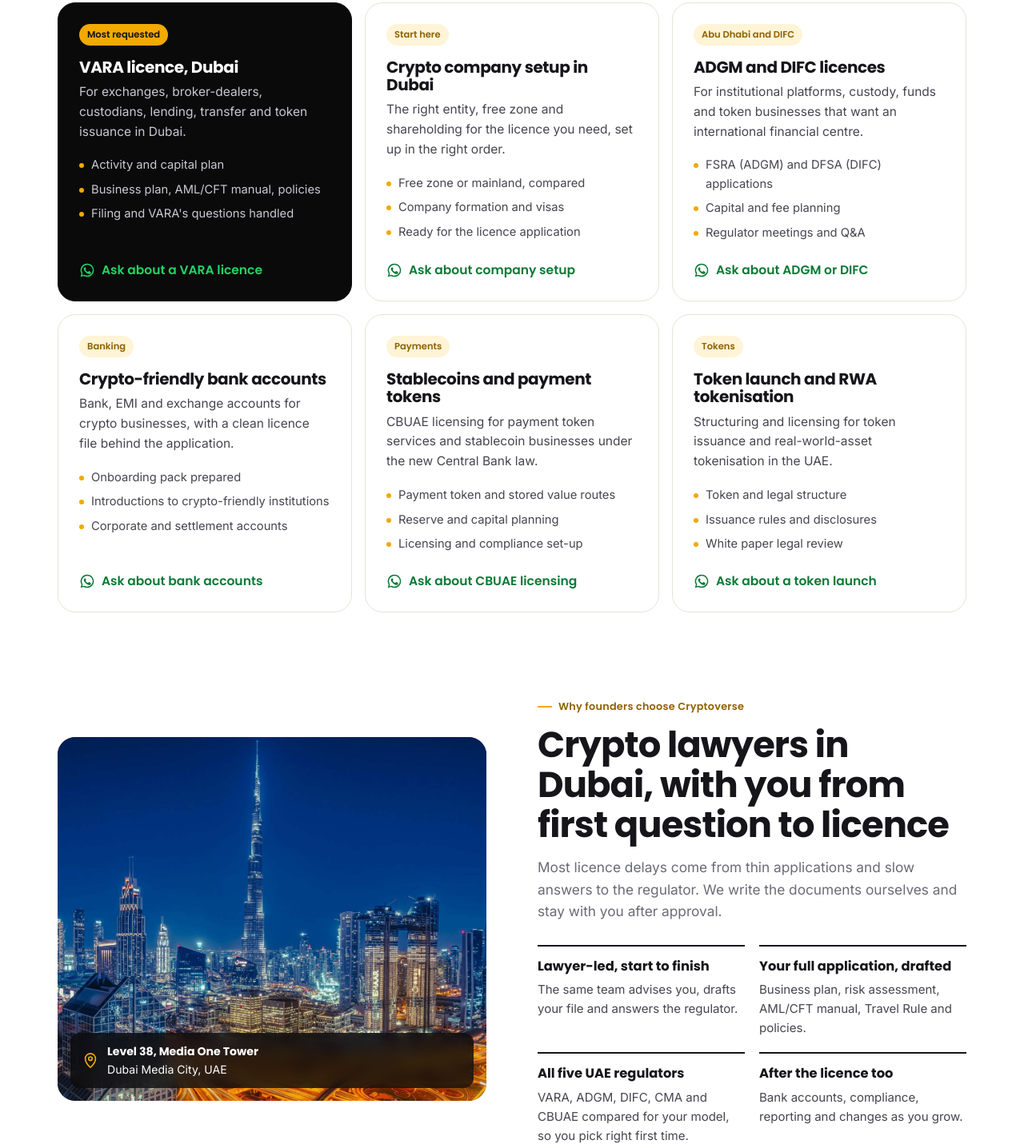
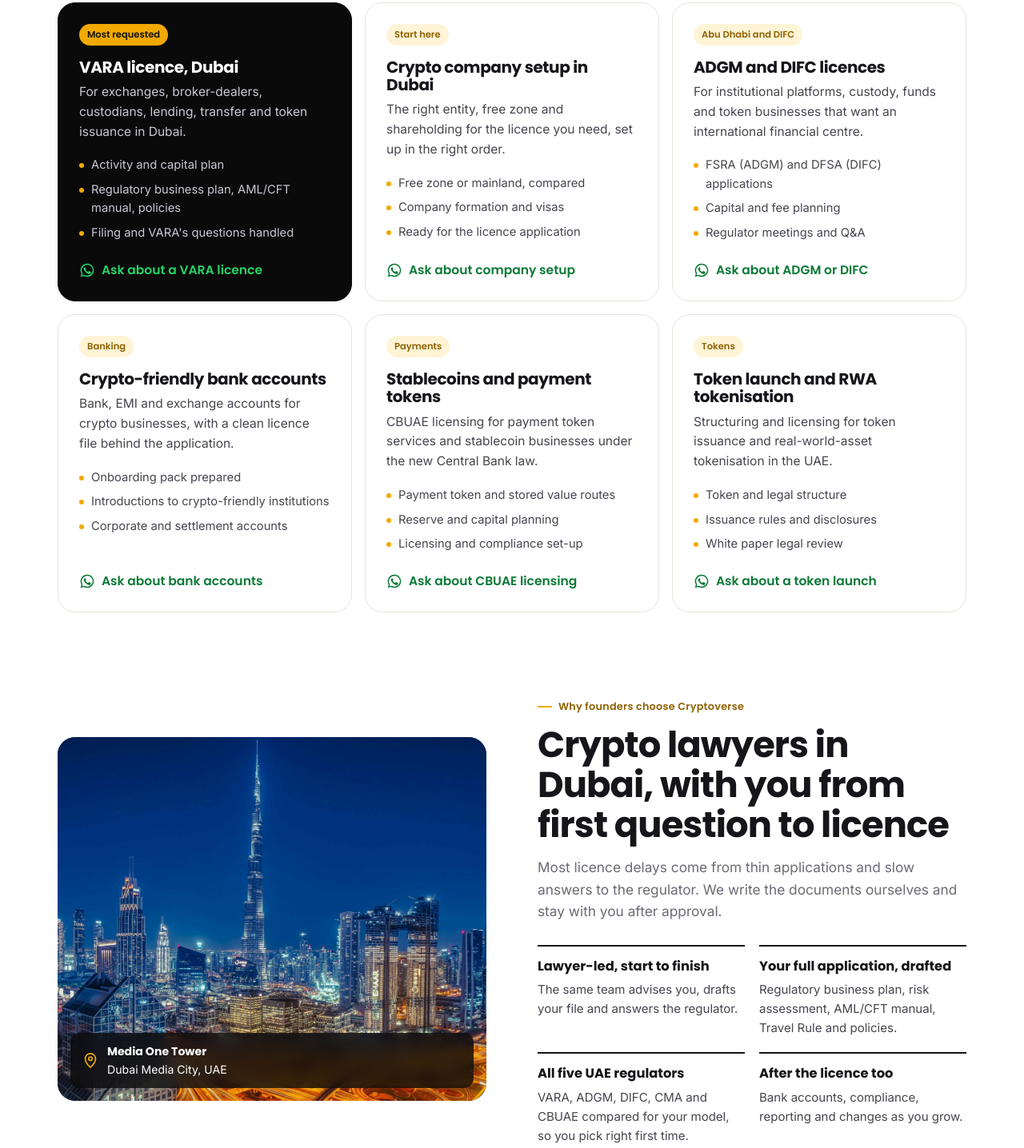
Before and after one commit to Mavixmarketing/cryptoverse-uae, a plain HTML site: page v2/index.html in a window 1280 px wide. Shown: the part 1215-2651 px from the top of the page at 80% size. Drawn offline with Linux system fonts and the light colour scheme.

Commit message:
v2: remove Level 38, say Regulatory business plan
Co-Authored-By: Claude Opus 5.5 <noreply@anthropic.com>

```diff
--- a/v2/index.html
+++ b/v2/index.html
@@ -296,7 +296,7 @@ footer a{color:#D0D0D8}
   <h2 class="big">Pick what you need. <span style="color:var(--gold-text)">We'll reply on WhatsApp.</span></h2>
   <p class="sub">One tap opens WhatsApp with your question already written. No forms, no waiting for a callback.</p>
   <div class="svc-grid">
-   <article class="svc feat rv"><span class="tag">Most requested</span><h3>VARA licence, Dubai</h3><p>For exchanges, broker-dealers, custodians, lending, transfer and token issuance in Dubai.</p><ul><li>Activity and capital plan</li><li>Business plan, AML/CFT manual, policies</li><li>Filing and VARA's questions handled</li></ul><a class="go" href="#" data-wa data-svc="vara" data-loc="svc"><svg><use href="#wa"/></svg>Ask about a VARA licence</a></article>
+   <article class="svc feat rv"><span class="tag">Most requested</span><h3>VARA licence, Dubai</h3><p>For exchanges, broker-dealers, custodians, lending, transfer and token issuance in Dubai.</p><ul><li>Activity and capital plan</li><li>Regulatory business plan, AML/CFT manual, policies</li><li>Filing and VARA's questions handled</li></ul><a class="go" href="#" data-wa data-svc="vara" data-loc="svc"><svg><use href="#wa"/></svg>Ask about a VARA licence</a></article>
    <article class="svc rv"><span class="tag">Start here</span><h3>Crypto company setup in Dubai</h3><p>The right entity, free zone and shareholding for the licence you need, set up in the right order.</p><ul><li>Free zone or mainland, compared</li><li>Company formation and visas</li><li>Ready for the licence application</li></ul><a class="go" href="#" data-wa data-svc="setup" data-loc="svc"><svg><use href="#wa"/></svg>Ask about company setup</a></article>
    <article class="svc rv"><span class="tag">Abu Dhabi and DIFC</span><h3>ADGM and DIFC licences</h3><p>For institutional platforms, custody, funds and token businesses that want an international financial centre.</p><ul><li>FSRA (ADGM) and DFSA (DIFC) applications</li><li>Capital and fee planning</li><li>Regulator meetings and Q&amp;A</li></ul><a class="go" href="#" data-wa data-svc="adgm_difc" data-loc="svc"><svg><use href="#wa"/></svg>Ask about ADGM or DIFC</a></article>
    <article class="svc rv"><span class="tag">Banking</span><h3>Crypto-friendly bank accounts</h3><p>Bank, EMI and exchange accounts for crypto businesses, with a clean licence file behind the application.</p><ul><li>Onboarding pack prepared</li><li>Introductions to crypto-friendly institutions</li><li>Corporate and settlement accounts</li></ul><a class="go" href="#" data-wa data-svc="bank" data-loc="svc"><svg><use href="#wa"/></svg>Ask about bank accounts</a></article>
@@ -310,7 +310,7 @@ footer a{color:#D0D0D8}
  <div class="wrap split">
   <div class="photo rv" id="why-photo">
    <img src="../assets/band-dubai.jpg" alt="Dubai skyline at night" loading="lazy">
-   <div class="cap"><svg width="22" height="22" style="color:var(--gold);flex:none"><use href="#pin"/></svg><span><b>Level 38, Media One Tower</b>Dubai Media City, UAE</span></div>
+   <div class="cap"><svg width="22" height="22" style="color:var(--gold);flex:none"><use href="#pin"/></svg><span><b>Media One Tower</b>Dubai Media City, UAE</span></div>
   </div>
   <div class="rv">
    <div class="lbl">Why founders choose Cryptoverse</div>
@@ -318,7 +318,7 @@ footer a{color:#D0D0D8}
    <p class="sub">Most licence delays come from thin applications and slow answers to the regulator. We write the documents ourselves and stay with you after approval.</p>
    <div class="why">
     <div><b>Lawyer-led, start to finish</b><p>The same team advises you, drafts your file and answers the regulator.</p></div>
-    <div><b>Your full application, drafted</b><p>Business plan, risk assessment, AML/CFT manual, Travel Rule and policies.</p></div>
+    <div><b>Your full application, drafted</b><p>Regulatory business plan, risk assessment, AML/CFT manual, Travel Rule and policies.</p></div>
     <div><b>All five UAE regulators</b><p>VARA, ADGM, DIFC, CMA and CBUAE compared for your model, so you pick right first time.</p></div>
     <div><b>After the licence too</b><p>Bank accounts, compliance, reporting and changes as you grow.</p></div>
    </div>
@@ -358,7 +358,7 @@ footer a{color:#D0D0D8}
   <div class="steps">
    <div class="step rv"><h3>Free consultation</h3><p>Your model, the right regulator, budget and timeline.</p><small>Day 1</small></div>
    <div class="step rv"><h3>Company and structure</h3><p>Entity, free zone, shareholding and key people.</p><small>Weeks 1–4</small></div>
-   <div class="step rv"><h3>Your application pack</h3><p>Business plan, AML/CFT manual, policies, fit-and-proper documents.</p><small>Weeks 4–8</small></div>
+   <div class="step rv"><h3>Your application pack</h3><p>Regulatory business plan, AML/CFT manual, policies, fit-and-proper documents.</p><small>Weeks 4–8</small></div>
    <div class="step rv"><h3>Filing and regulator Q&amp;A</h3><p>We submit, answer every question and keep the file moving.</p><small>Months 2–9</small></div>
    <div class="step rv"><h3>Licensed and live</h3><p>Bank accounts, compliance set-up and ongoing support.</p><small>Then ongoing</small></div>
   </div>
@@ -422,7 +422,7 @@ footer a{color:#D0D0D8}
 
 <section class="dark" style="padding:44px 0">
  <div class="wrap office">
-  <div><b>Our office</b>One Business Centre, Media One Tower, Level 38, Dubai Media City, Dubai, UAE</div>
+  <div><b>Our office</b>One Business Centre, Media One Tower, Dubai Media City, Dubai, UAE</div>
   <div><b>Office hours</b>Monday to Friday, 9 am to 6 pm (GST). WhatsApp messages answered in office hours.</div>
   <div><b>Contact</b><a href="tel:+971522352234" data-track="phone" data-loc="office" style="color:#fff">+971 52 235 2234</a> · <a href="mailto:info@cryptoverselawyers.io" style="color:#fff">info@cryptoverselawyers.io</a></div>
  </div>
```
